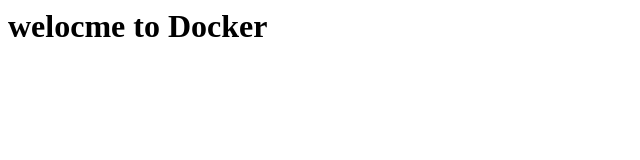
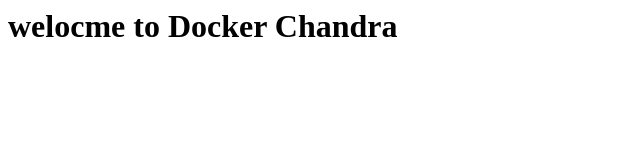
Before and after one commit to devarachandrasekhar/Docker, a plain HTML site: page COPY/qi/index.html in a window 1280 px wide. Shown: the whole page, without its empty margins (0-640 px from the left). Drawn offline with Linux system fonts and the light colour scheme.

Commit message:
docker practice

```diff
--- a/COPY/qi/index.html
+++ b/COPY/qi/index.html
@@ -1 +1 @@
-<h1>welocme to Docker</h1>
+<h1>welocme to Docker Chandra</h1>
```
Also changed, not shown: COPY/qi/download.html (renamed from COPY/qi/download.htm).
